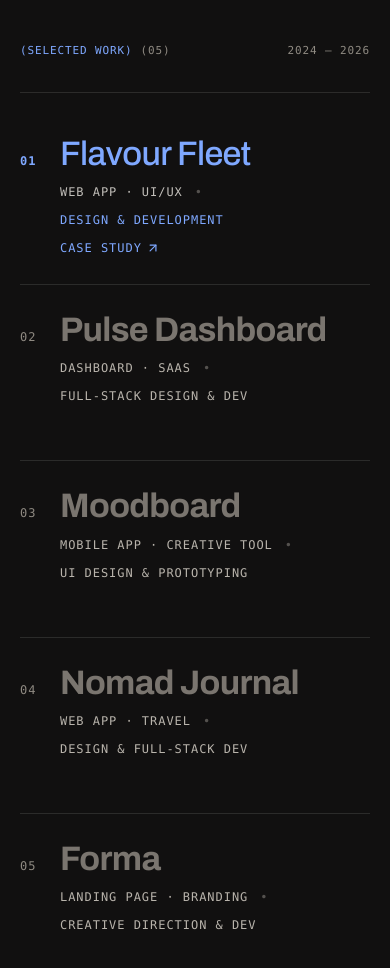
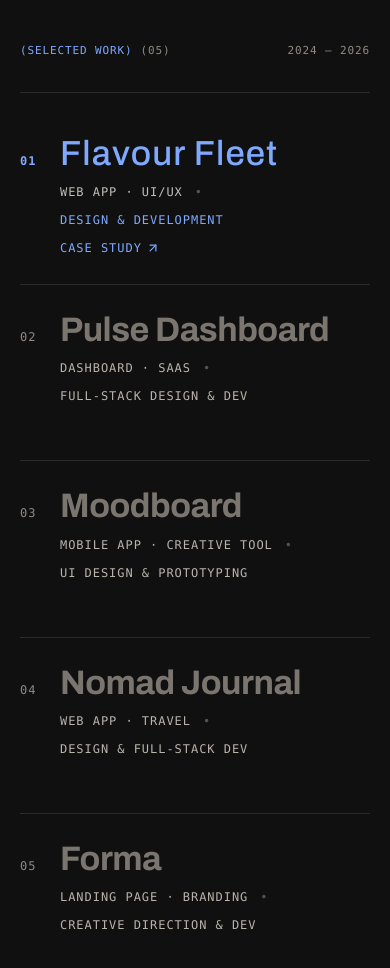
Before and after one commit to RoktimTaye/Roktim-Taye, a Next.js app: page / in a window 390 px wide. Shown: the part 1020-1988 px from the top of the page. Built offline with nearby package versions, Linux system fonts and the light colour scheme.

Commit message:
Enhance hover transition on Selected Work titles with outward width expansion and smooth spring tracking

```diff
--- a/src/components/sections/SelectedWork.tsx
+++ b/src/components/sections/SelectedWork.tsx
@@ -11,11 +11,16 @@ export default function SelectedWork() {
   return (
     <section id="work" className="py-[clamp(80px,14vh,160px)] px-[clamp(20px,4vw,56px)] bg-bg select-none">
       <style>{`
-        @import url('https://fonts.googleapis.com/css2?family=Archivo:wght@100;200;300;400;500;600;700;800;900&display=swap');
+        @import url('https://fonts.googleapis.com/css2?family=Archivo:wdth,wght@62..125,100..900&display=swap');
 
         .font-work-title {
           font-family: 'Archivo', -apple-system, BlinkMacSystemFont, sans-serif;
-          transition: font-weight 0.35s ease, color 0.35s ease;
+          transform-origin: left center;
+          transition: font-variation-settings 0.45s cubic-bezier(0.16, 1, 0.3, 1),
+                      font-weight 0.45s cubic-bezier(0.16, 1, 0.3, 1),
+                      letter-spacing 0.45s cubic-bezier(0.16, 1, 0.3, 1),
+                      transform 0.45s cubic-bezier(0.16, 1, 0.3, 1),
+                      color 0.35s ease;
         }
       `}</style>
 
@@ -57,11 +62,16 @@ export default function SelectedWork() {
                       </span>
 
                       <h2
-                        className={`font-work-title flex-1 text-[clamp(34px,5.2vw,86px)] tracking-tight leading-[0.98] transition-all duration-300 ${
+                        className={`font-work-title flex-1 text-[clamp(34px,5.2vw,86px)] leading-[0.98] ${
                           isSelected ? "text-accent" : "text-[#7a756f] group-hover:text-text"
                         }`}
                         style={{
                           fontWeight: isSelected ? 500 : 700,
+                          fontVariationSettings: isSelected
+                            ? "'wdth' 116, 'wght' 500"
+                            : "'wdth' 94, 'wght' 700",
+                          letterSpacing: isSelected ? "0.03em" : "-0.015em",
+                          transform: isSelected ? "scale(1.025)" : "scale(1)",
                         }}
                       >
                         {project.title}
```
